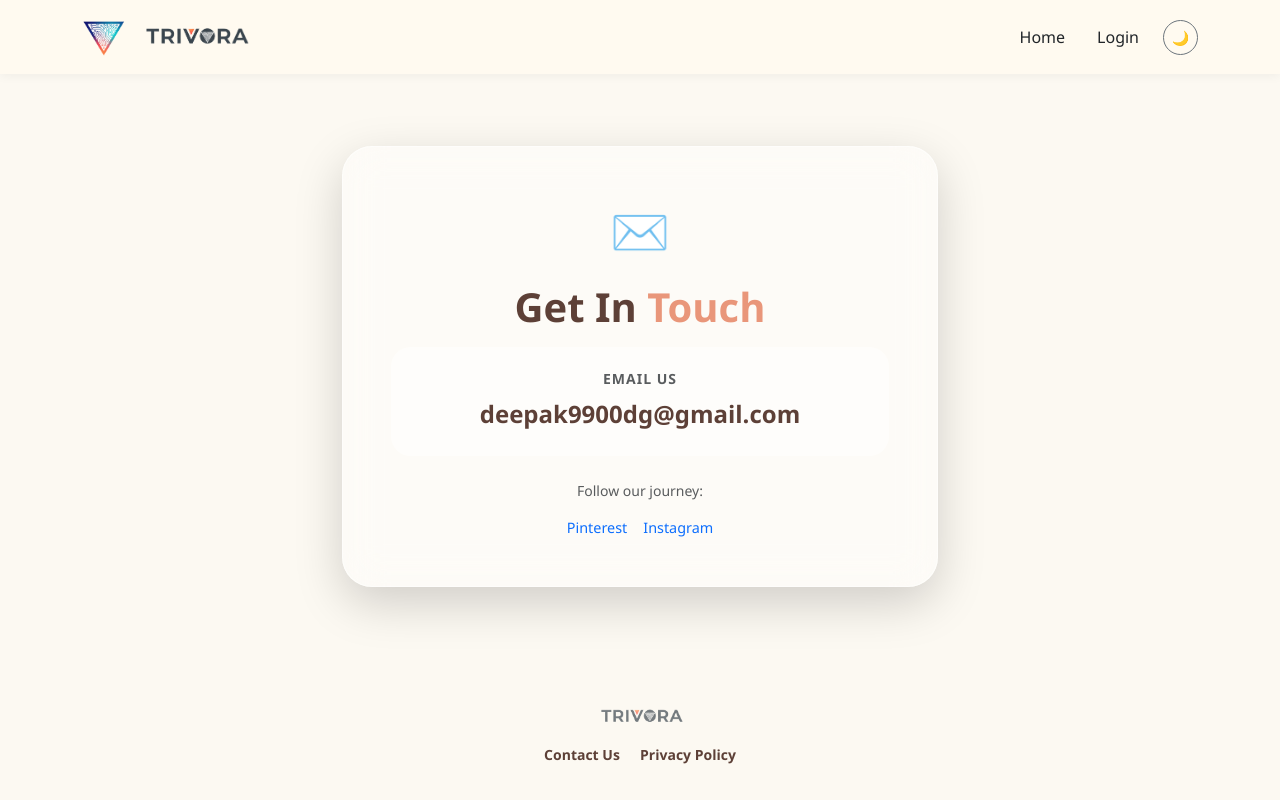
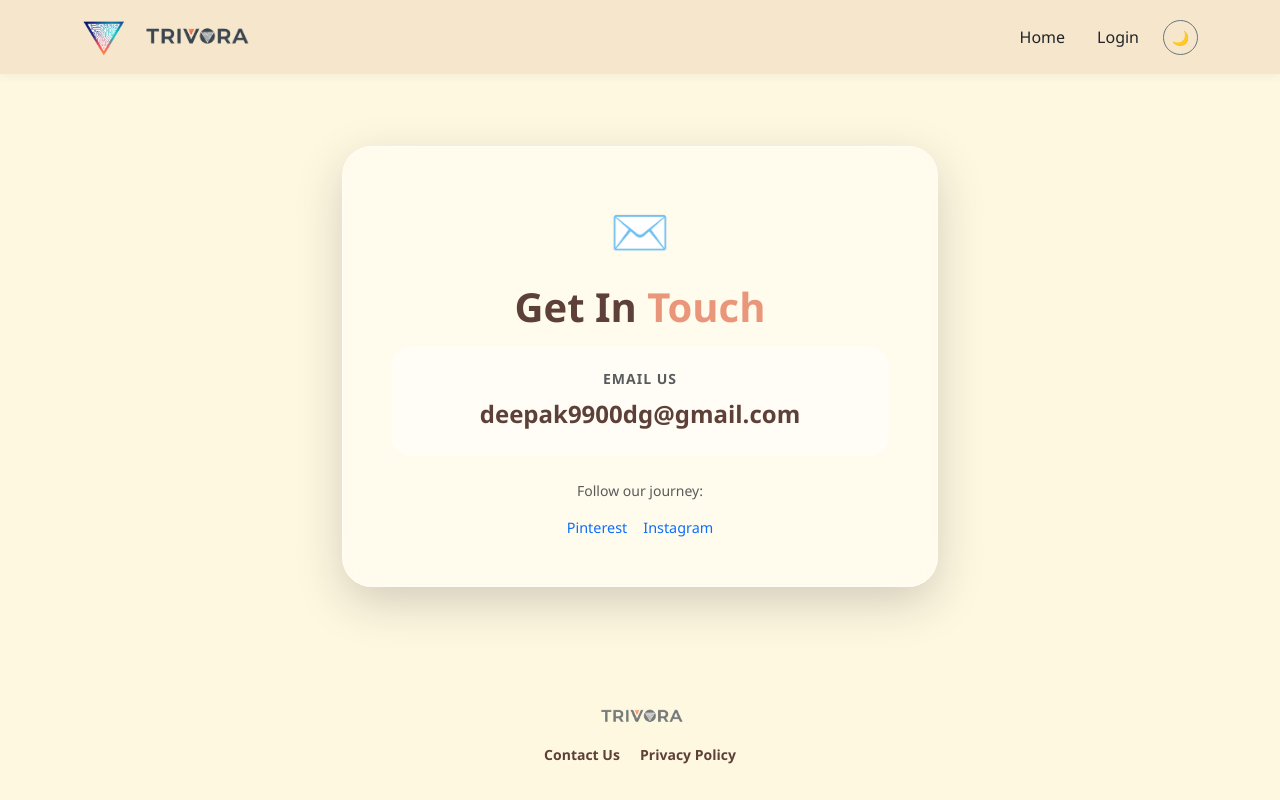
Before and after one commit to deepak9900dg/TRIVORA, a Flask app: page /contact in a window 1280 px wide. Run offline with Flask 3, Linux system fonts and the light colour scheme.

Commit message:
Update base.html

```diff
--- a/templates/base.html
+++ b/templates/base.html
@@ -23,14 +23,14 @@
 
        <style>
         body {
-            background-color: #fcf9f2; /* Creamy White background */
+            background-color: #FFF8E1; /* Creamy White background */
             font-family: 'Segoe UI', Tahoma, Geneva, Verdana, sans-serif;
             transition: 0.3s;
         }
 
         /* Navbar with Cream Color */
         .navbar {
-            background-color: #fffaf0 !important; /* Soft Creamy Header */
+            background-color: #F5E6CC !important; /* Soft Creamy Header */
             box-shadow: 0 2px 10px rgba(0,0,0,0.05);
             padding: 12px 0;
         }
```
